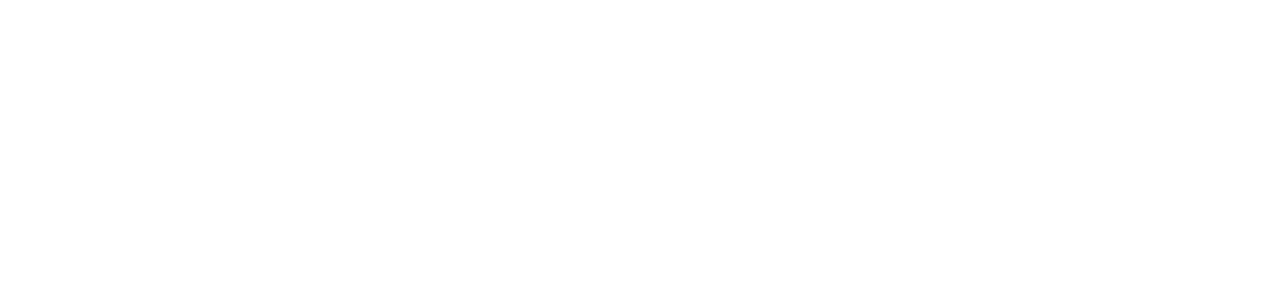
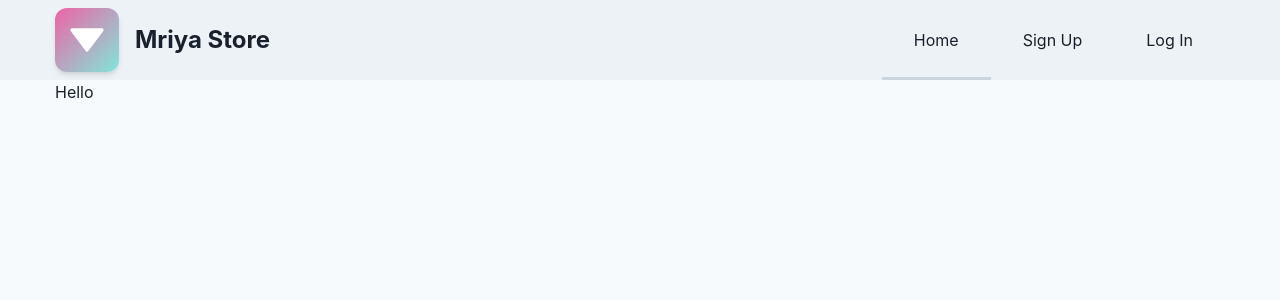
Before and after one commit to vladmw5/maria-store, a Next.js app: page / in a window 1280 px wide. Shown: the top 300 px of the page. Built offline with nearby package versions, Linux system fonts and the light colour scheme.

Commit message:
Layout Created

```diff
--- /dev/null
+++ b/components/Container.tsx
@@ -0,0 +1,16 @@
+import { Box } from "@chakra-ui/react";
+import { ReactNode } from "react";
+
+export interface ContainerProps {
+  children: ReactNode;
+}
+
+const Container = ({ children }: ContainerProps) => {
+  return (
+    <Box w="1200px" px="15px" mx="auto" h="100%">
+      {children}
+    </Box>
+  );
+};
+
+export default Container;
--- /dev/null
+++ b/components/Layout.tsx
@@ -0,0 +1,28 @@
+import { ReactNode } from "react";
+import { Box, Flex } from "@chakra-ui/react";
+import Container from "./Container";
+import PageLogo from "./PageLogo";
+import Navbar from "./Navbar";
+
+interface LayoutProps {
+  withFooter?: boolean;
+  children: ReactNode;
+}
+
+const Layout = ({ children }: LayoutProps) => {
+  return (
+    <Box minH="100vh" bgColor="gray.50">
+      <Box h="80px" bgColor="gray.100" position="sticky" top={0}>
+        <Container>
+          <Flex align="center" alignItems="center" h="100%">
+            <PageLogo />
+            <Navbar />
+          </Flex>
+        </Container>
+      </Box>
+      <Container>{children}</Container>
+    </Box>
+  );
+};
+
+export default Layout;
--- a/components/Logo.tsx
+++ b/components/Logo.tsx
@@ -1,16 +1,22 @@
 import { Box } from "@chakra-ui/react";
 import { TriangleDownIcon } from "@chakra-ui/icons";
 
-const Logo = () => {
+export interface LogoProps {
+  size?: string | number;
+  rounded?: string | number;
+  p?: string | number;
+}
+
+const Logo = ({ size = "100px", rounded = "3xl", p = 4 }: LogoProps) => {
   return (
     <Box
-      p={4}
+      p={p}
       bgGradient="linear(to-tl, teal.200, pink.400)"
       w="fit-content"
-      rounded="3xl"
+      rounded={rounded}
       boxShadow="md"
     >
-      <TriangleDownIcon w="100px" h="100px" color="white" />
+      <TriangleDownIcon w={size} h={size} color="white" />
     </Box>
   );
 };
--- /dev/null
+++ b/components/NavLink.tsx
@@ -0,0 +1,55 @@
+import { Flex, SystemStyleObject } from "@chakra-ui/react";
+import Link from "next/link";
+import { CSSProperties, ReactNode } from "react";
+import { useRouter } from "next/router";
+
+export interface NavLinkProps {
+  href: string;
+  exact: boolean;
+  children: ReactNode;
+}
+
+const beforeStyles: SystemStyleObject = {
+  content: '""',
+  position: "absolute",
+  w: "100%",
+  bottom: 0,
+  height: "3px",
+  bgColor: "gray.300",
+  left: 0,
+};
+const hoverAndFocusStyles: SystemStyleObject = {
+  bgColor: "gray.200",
+};
+
+const NavLink = ({ href, exact, children, ...props }: NavLinkProps) => {
+  const { pathname } = useRouter();
+  const isActive = exact ? pathname === href : pathname.startsWith(href);
+  return (
+    <Flex
+      h="100%"
+      position="relative"
+      _before={isActive ? beforeStyles : undefined}
+      alignItems="center"
+      justifyContent="center"
+      _hover={hoverAndFocusStyles}
+      transition="background-color 250ms ease"
+    >
+      <Link
+        href={href}
+        {...props}
+        style={{
+          height: "100%",
+          display: "flex",
+          alignItems: "center",
+          paddingLeft: "32px",
+          paddingRight: "32px",
+        }}
+      >
+        {children}
+      </Link>
+    </Flex>
+  );
+};
+
+export default NavLink;
--- /dev/null
+++ b/components/Navbar.tsx
@@ -0,0 +1,36 @@
+import NavLink from "./NavLink";
+import { Flex } from "@chakra-ui/react";
+
+const Navbar = () => {
+  const isLoggedIn = false; //TODO Add Auth selector
+
+  return (
+    <Flex alignItems="center" h="100%">
+      <NavLink href={"/"} exact>
+        Home
+      </NavLink>
+      {!isLoggedIn && (
+        <NavLink href={"/signup"} exact>
+          Sign Up
+        </NavLink>
+      )}
+      {!isLoggedIn && (
+        <NavLink href={"/login"} exact>
+          Log In
+        </NavLink>
+      )}
+      {isLoggedIn && (
+        <NavLink href={"/cart"} exact>
+          Cart
+        </NavLink>
+      )}
+      {isLoggedIn && (
+        <NavLink href={"/logout"} exact>
+          Log Out
+        </NavLink>
+      )}
+    </Flex>
+  );
+};
+
+export default Navbar;
--- /dev/null
+++ b/components/PageLogo.tsx
@@ -0,0 +1,21 @@
+import { Text, Flex, Box } from "@chakra-ui/react";
+import Link from "next/link";
+import Logo from "./Logo";
+import { LogoProps } from "./Logo";
+
+const PageLogo = ({ size = "40px", rounded = "xl", p = 3 }: LogoProps) => {
+  return (
+    <Box mr="auto">
+      <Link href="/">
+        <Flex align="center" gap={4}>
+          <Logo size={size} rounded={rounded} p={p} />
+          <Text fontSize="2xl" as="b">
+            Mriya Store
+          </Text>
+        </Flex>
+      </Link>
+    </Box>
+  );
+};
+
+export default PageLogo;
--- a/pages/index.tsx
+++ b/pages/index.tsx
@@ -1,13 +1,15 @@
 import Head from "next/head";
+import Layout from "../components/Layout";
 
 export default function Home() {
   return (
     <div>
       <Head>
-        <title>Create Next App</title>
+        <title>Mriya Store</title>
         <meta name="description" content="Generated by create next app" />
         <link rel="icon" href="/favicon.ico" />
       </Head>
+      <Layout>Hello</Layout>
     </div>
   );
 }
--- a/pages/login.tsx
+++ b/pages/login.tsx
@@ -3,6 +3,7 @@
 
 import Logo from "../components/Logo";
 import LoginForm from "../components/LoginForm";
+import Layout from "../components/Layout";
 
 const Login = () => {
   return (
@@ -10,7 +11,8 @@
       <Head>
         <title>Log In</title>
       </Head>
-      <Center h="100vh" bgColor="gray.50">
+      <Layout>
+        <Center h="calc(100vh) - 80px" bgColor="gray.50" pt={"60px"}>
           <Stack
             align="center"
             bgColor="gray.200"
@@ -29,6 +31,7 @@
             <LoginForm />
           </Stack>
         </Center>
+      </Layout>
     </>
   );
 };
--- a/pages/signup.tsx
+++ b/pages/signup.tsx
@@ -3,6 +3,7 @@
 
 import Logo from "../components/Logo";
 import SignupForm from "../components/SignupForm";
+import Layout from "../components/Layout";
 
 const Signup = () => {
   return (
@@ -10,7 +11,8 @@
       <Head>
         <title>Sign Up</title>
       </Head>
-      <Center h="100vh" bgColor="gray.50">
+      <Layout>
+        <Center h="calc(100vh) - 80px" bgColor="gray.50" pt="60px">
           <Stack
             align="center"
             bgColor="gray.200"
@@ -29,6 +31,7 @@
             <SignupForm />
           </Stack>
         </Center>
+      </Layout>
     </>
   );
 };
```
Lines whose indentation alone changed are shown as unchanged.
